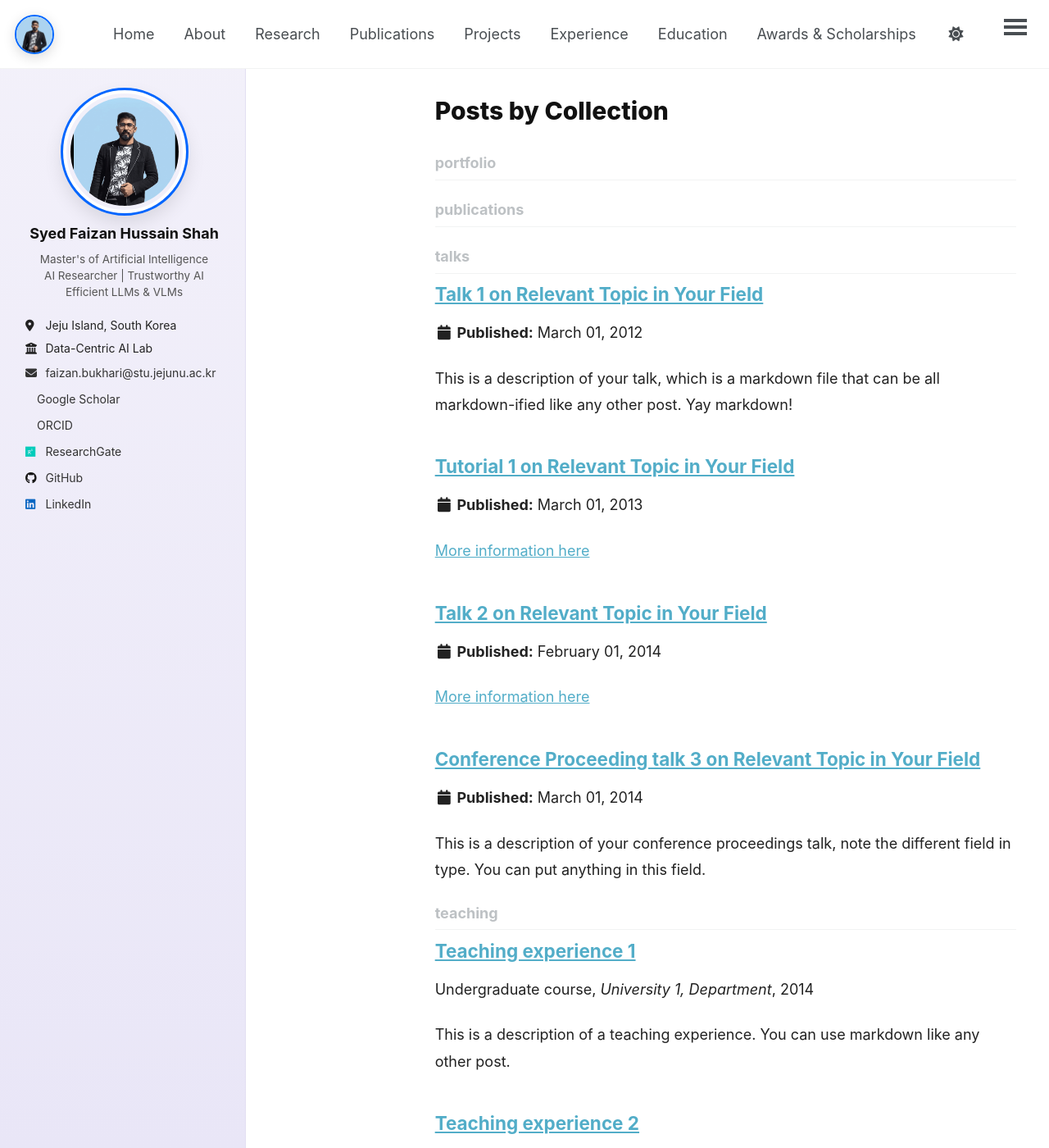
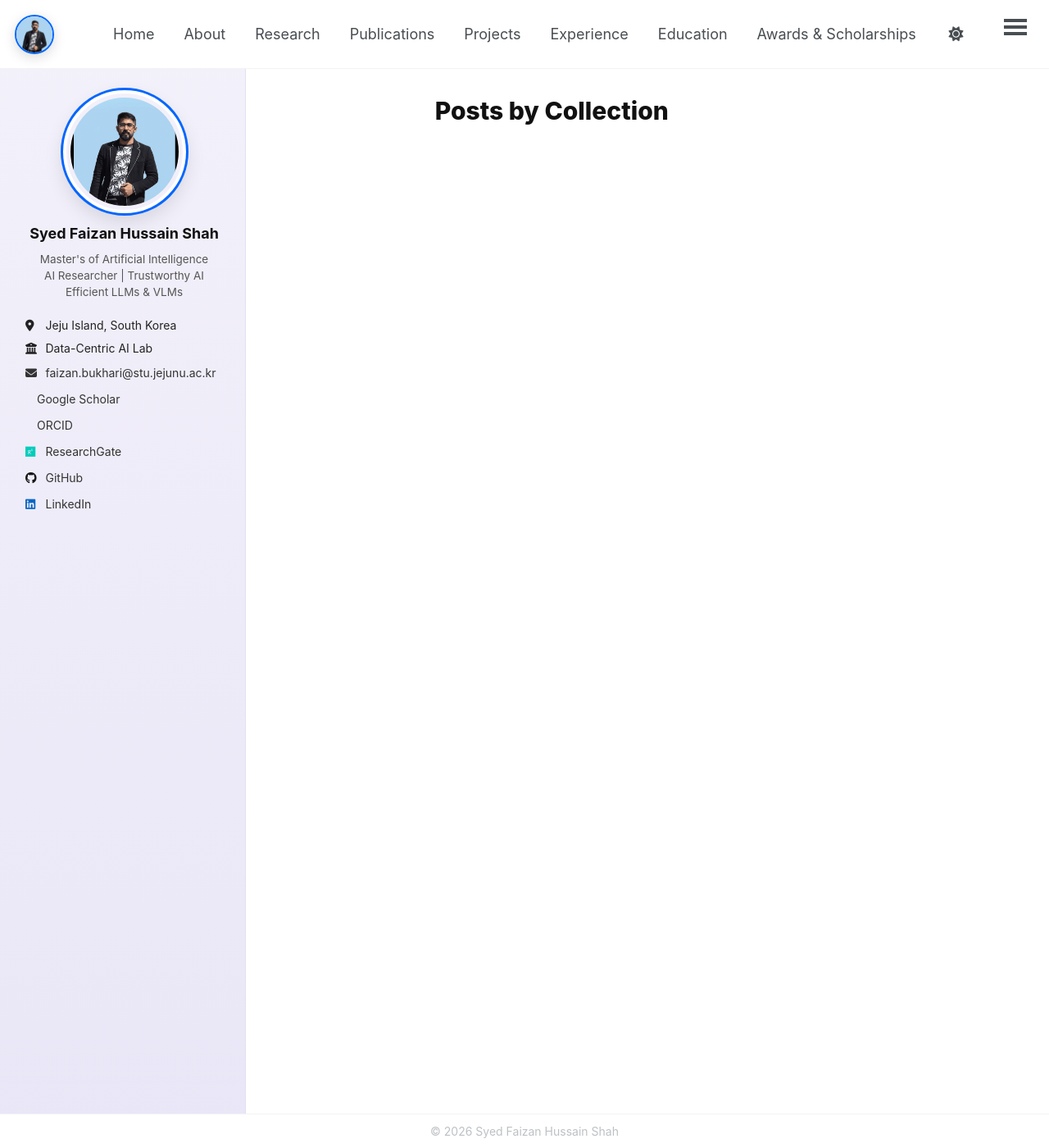
Before and after one commit to Fazi743/Fazi743.github.io, a Jekyll site: the page built from _pages/collection-archive.html, in a window 1280 px wide and 1400 px high. Shown: the whole window at 82% size. Built offline with Jekyll 4.4.1, drawn with Linux system fonts in a browser that asks for light colours; a style sheet for code colours, icons or effects is not loaded; some of the changed lines change nothing that is shown; some of the changed text lies outside the part shown.

Commit message:
Update _config.yml

```diff
--- a/_config.yml
+++ b/_config.yml
@@ -220,19 +220,19 @@ kramdown:
 
 
 # These settings control the types of collections used by the template
-collections:
-  teaching:
-    output: true
-    permalink: /:collection/:path/
-  publications:
-    output: true
-    permalink: /:collection/:path/
-  portfolio:
-    output: true
-    permalink: /:collection/:path/
-  talks:
-    output: true
-    permalink: /:collection/:path/
+# collections:
+#   teaching:
+#     output: true
+#     permalink: /:collection/:path/
+#   publications:
+#     output: true
+#     permalink: /:collection/:path/
+#   portfolio:
+#     output: true
+#     permalink: /:collection/:path/
+#   talks:
+#     output: true
+#     permalink: /:collection/:path/
 
 
 # These settings control how pages and collections are included in the site
@@ -259,15 +259,6 @@ defaults:
   - scope:
       path: ""
       type: teaching
-    values:
-      layout: single
-      author_profile: true
-      share: true
-      comments: true
-  # _publications
-  - scope:
-      path: ""
-      type: publications
     values:
       layout: single
       author_profile: true
```
